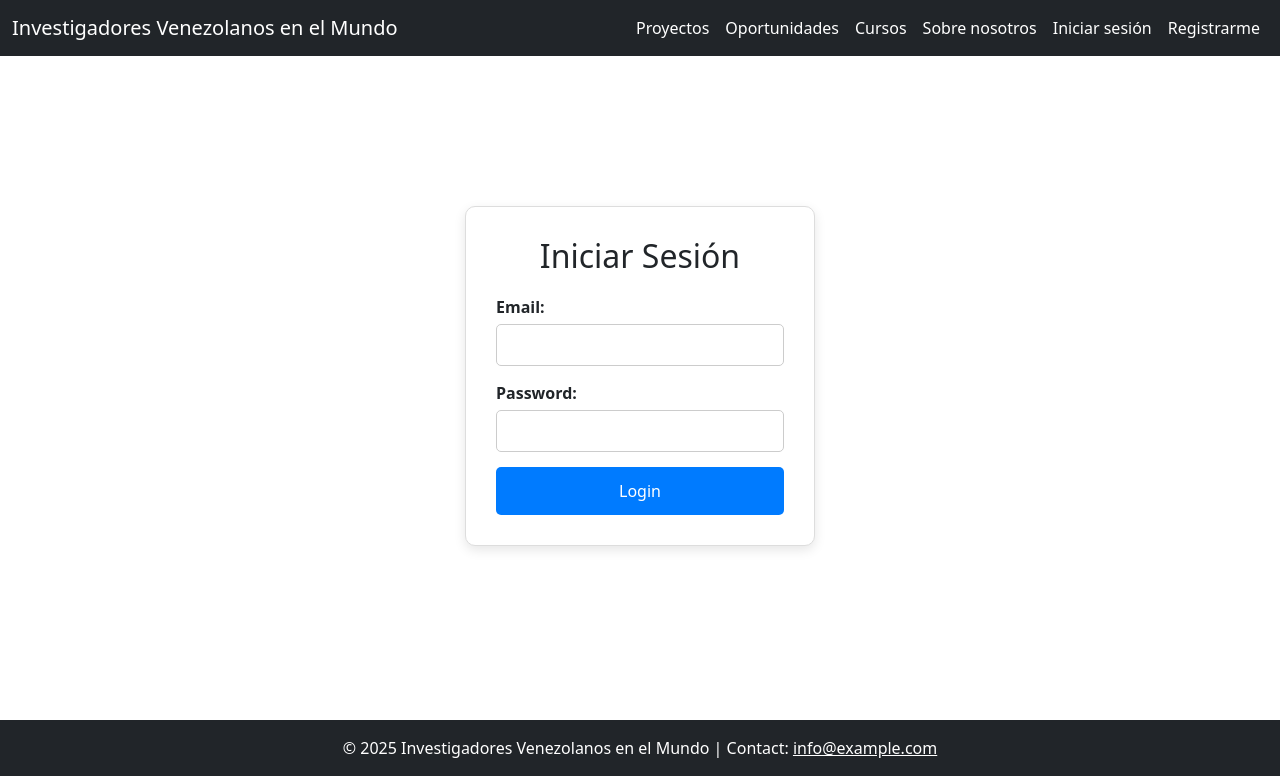
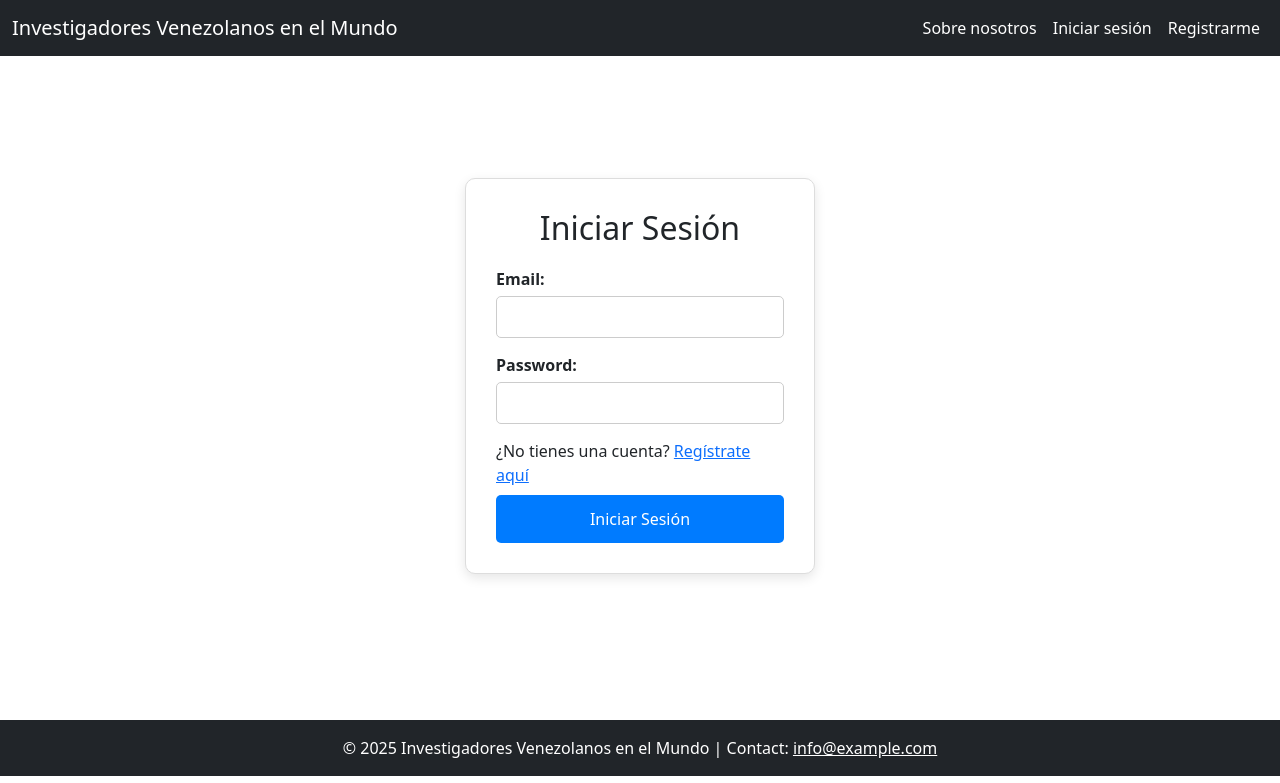
Before and after one commit to danielabaptista/redven-researchersNetwork, a Django app: page /login/ in a window 1280 px wide. Shown: the top 783 px of the page. Run offline with Django 5.2, Linux system fonts and the light colour scheme.

Commit message:
restrict access restrict access to map information

```diff
--- a/backend/accounts/templates/accounts/login.html
+++ b/backend/accounts/templates/accounts/login.html
@@ -22,7 +22,11 @@
       {{ form.password.errors }}
     </div>
 
-    <button type="submit">Login</button>
+    <p class="mb-2">
+      ¿No tienes una cuenta? <a href="{% url 'register' %}">Regístrate aquí</a>
+    </p>
+
+    <button type="submit">Iniciar Sesión</button>
   </form>
 </div>
 
--- a/backend/accounts/templates/accounts/register.html
+++ b/backend/accounts/templates/accounts/register.html
@@ -62,7 +62,7 @@
         </div>
 
         <div class="form-group">
-            <button type="submit" class="btn-submit">Register</button>
+            <button type="submit" class="btn-submit">Registrarme</button>
         </div>
     </form>
 </div>
--- a/backend/static/css/styles.css
+++ b/backend/static/css/styles.css
@@ -218,3 +218,8 @@
 .radio-group input[type="radio"] {
     margin-right: 5px;
 }
+
+
+.popover-body {
+    text-align: center;
+}
--- a/backend/templates/base.html
+++ b/backend/templates/base.html
@@ -14,22 +14,18 @@
       <a class="navbar-brand" href="{% url 'home' %}">Investigadores Venezolanos en el Mundo</a>
       <div class="collapse navbar-collapse">
         <ul class="navbar-nav ms-auto">
-          <li class="nav-item"><a class="nav-link active" href="#" id="projectsBtn">Proyectos</a></li>
-          <li class="nav-item"><a class="nav-link active" href="#" id="opportunitiesBtn">Oportunidades</a></li>
-          <li class="nav-item"><a class="nav-link active" href="#" id="coursesBtn">Cursos</a></li>
-          <li class="nav-item"><a class="nav-link active" href="#" id="aboutUsBtn">Sobre nosotros</a></li>
 
           {% if user.is_authenticated %}
-            <li class="nav-item">
-              <a class="nav-link active" href="{% url 'logout' %}">Cerrar sesión</a>
+            <li class="nav-item"><a class="nav-link active" href="#" id="projectsBtn">Proyectos</a></li>
+            <li class="nav-item"><a class="nav-link active" href="#" id="opportunitiesBtn">Oportunidades</a></li>
+            <li class="nav-item"><a class="nav-link active" href="#" id="coursesBtn">Cursos</a></li>
+            <li class="nav-item"><a class="nav-link active" href="#" id="aboutUsBtn">Sobre nosotros</a></li>
+            <li class="nav-item"><a class="nav-link active" href="{% url 'logout' %}">Cerrar sesión</a>
             </li>
           {% else %}
-            <li class="nav-item">
-              <a class="nav-link active" href="{% url 'login' %}">Iniciar sesión</a>
-            </li>
-            <li class="nav-item">
-              <a class="nav-link active" href="{% url 'register' %}">Registrarme</a>
-            </li>
+            <li class="nav-item"><a class="nav-link active" href="#" id="aboutUsBtn">Sobre nosotros</a></li>
+            <li class="nav-item"><a class="nav-link active" href="{% url 'login' %}">Iniciar sesión</a></li>
+            <li class="nav-item"><a class="nav-link active" href="{% url 'register' %}">Registrarme</a></li>
           {% endif %}
         </ul>
       </div>
```
Also changed, not shown: backend/templates/home.html (+34 -6 lines).
